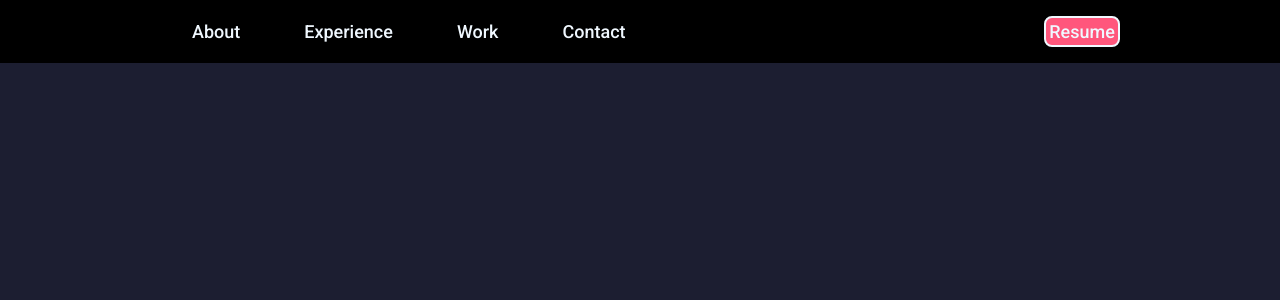
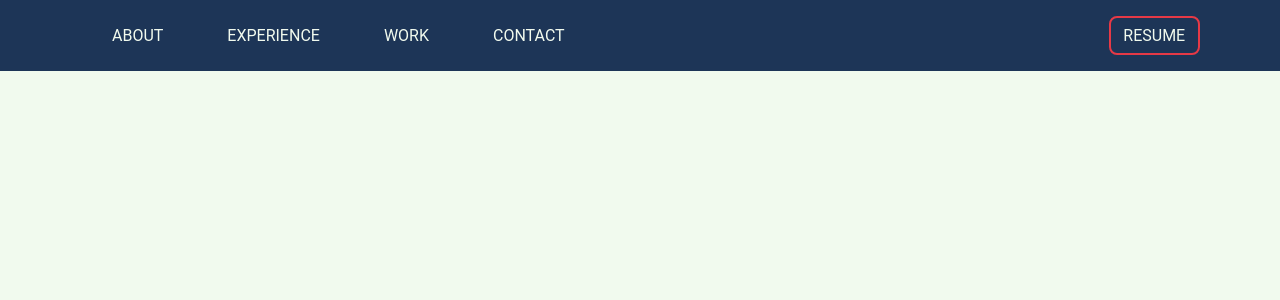
Before and after one commit to jgarciagomez98/jgarcia98portfolio.github.io, a React (Create React App) app in the folder react-web/: page / in a window 1280 px wide. Shown: the top 300 px of the page. Built offline with nearby package versions, Linux system fonts and the light colour scheme; the HTML template or start-up script is replaced by a standard one.

Commit message:
Added details to navbar

```diff
--- a/react-web/src/app.css
+++ b/react-web/src/app.css
@@ -6,7 +6,7 @@
 }
 
 body {
-    background: var(--bg-color);
+    background: var(--primary-color);
 }
 
 a {
--- a/react-web/src/components/navbar/navbar.css
+++ b/react-web/src/components/navbar/navbar.css
@@ -2,34 +2,51 @@
     display: flex;
     width: auto;
     height: auto;
-    padding: 1rem 10rem;
+    padding: 1rem 5rem;
 
     align-items: center;
     justify-content: space-between;
 
-    background: #000;
+    background: var(--secondary-color-dark);
 }
 
 .navbar__links-container {
     display: flex;
-    color: aliceblue;
+
+    text-transform: uppercase;
+    color: var(--primary-color);
     font-size: var(--font-size-navbar);
+    font-weight: var(--font-weight-regular);
 }
 
 .navbar__links-container a {
     margin: 0 2rem;
+    transition-duration: 0.2s;
+}
+
+.navbar__links-container a:hover{
+    color: var(--secondary-color-light);
 }
 
 .navbar__resume {
     display: inline-block;
+
     text-decoration: none;
     text-align: center;
     font-family: var(--font-family);
     font-size: var(--font-size-navbar);
+    text-transform: uppercase;
+
     cursor: pointer;
-    background-color: #ff567c;
+    background-color: transparent;
     border-radius: 8px;
-    border: 2px solid aliceblue;
-    color: aliceblue;
-    padding: 0.2rem;
+    border: var(--button-border-size) solid var(--detail-color);
+    color: var(--primary-color);
+
+    padding: 0.5rem 0.8rem;
+    transition-duration: 0.2s;
 }
+
+.navbar__resume:hover {
+    background-color: var(--secondary-color-light);
+}
--- a/react-web/src/index.css
+++ b/react-web/src/index.css
@@ -1,12 +1,23 @@
-@import url('https://fonts.googleapis.com/css2?family=Roboto:wght@500&display=swap');
-
+@import url('https://fonts.googleapis.com/css2?family=Roboto+Mono:wght@300;400;500&display=swap');
 :root {
     --font-family: 'Roboto', sans-serif;
 
     --font-size-titles: 32px;
     --font-size-subtitles: 24px;
-    --font-size-navbar: 18px;
+    --font-size-navbar: 16px;
     --font-size-text: 14px;
 
-    --bg-color: rgb(28, 30, 49);
+    --font-weight-medium: 500;
+    --font-weight-regular: 400;
+    --font-weight-light: 300;
+
+    --primary-color: #F1FAEE;
+    --secondary-color-dark: #1D3557;
+    --secondary-color-light: #457B9D;
+    --third-color: #A8DADC;
+    --detail-color: #E63946;
+
+    --button-radius: 8px;
+    --button-border-size: 2px;
+
 }
```
